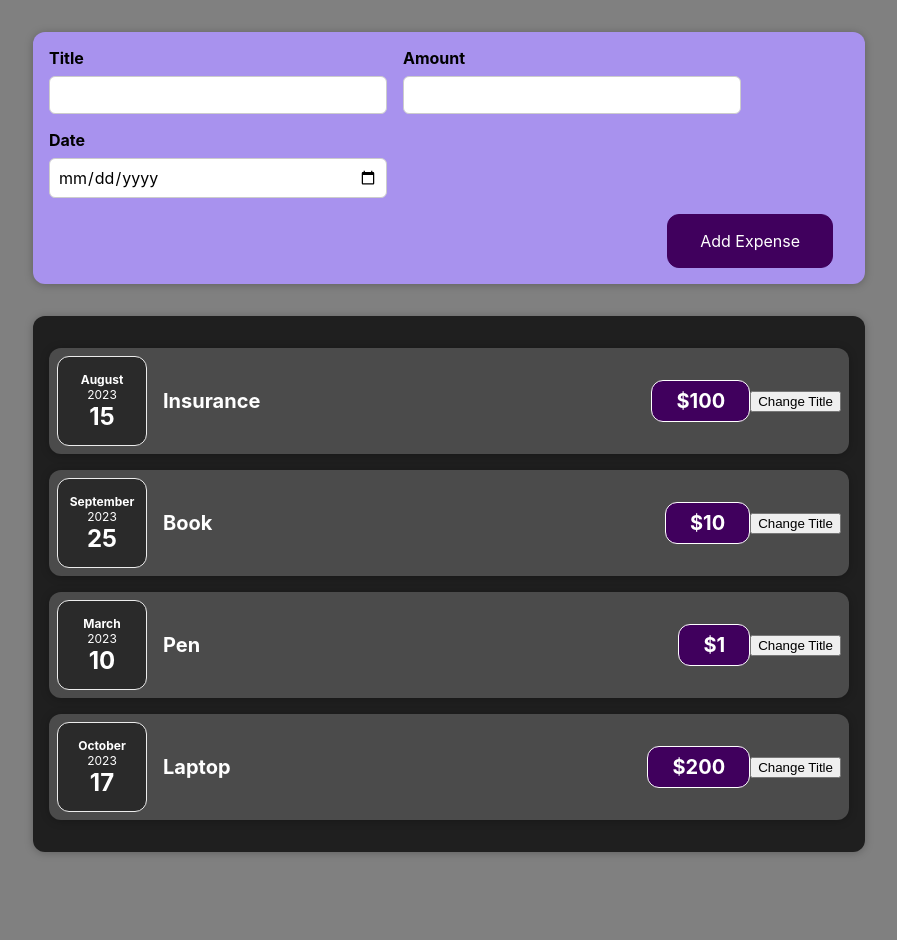
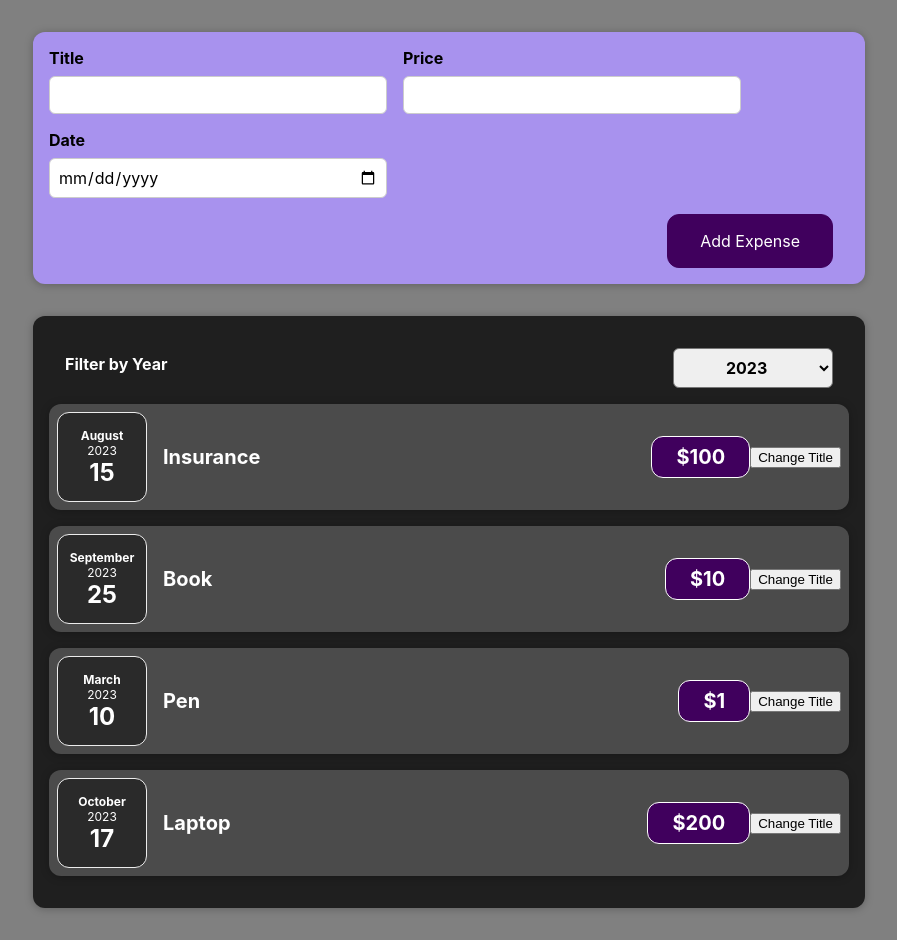
Before and after one commit to chinmaydeolekar/learning_react, a React (Create React App) app in the folder project-one/: page / in a window 1280 px wide. Shown: the whole page, without its empty margins (191-1088 px from the left). Before the commit the page ends 884 px from the top, so only its background shows below. Built offline with nearby package versions, Linux system fonts and the light colour scheme.

Commit message:
added required changes

```diff
--- a/project-one/src/App.js
+++ b/project-one/src/App.js
@@ -1,8 +1,7 @@
 import React, { useState } from "react";
 import Expenses from "./components/Expenses/Expenses";
-import NewExpense from "./components/NewExpenses/NewExpense";
+import NewExpense from "./components/NewExpense/NewExpense";
 
-const App = () => {
 const expenses = [
   { id: 1, title: "Insurance", date: new Date(2023, 7, 15), price: 100 },
   { id: 2, title: "Book", date: new Date(2023, 8, 25), price: 10 },
@@ -10,11 +9,15 @@ const App = () => {
   { id: 4, title: "Laptop", date: new Date(2023, 9, 17), price: 200 },
 ];
 
+const App = () => {
   const [ finalData, setExpenses ] = useState(expenses)
 
   const addExpenseHandler = (expense) => {
-    // console.log(expense);
     setExpenses((prevExpenses) => {
+      let length = prevExpenses.length+1;
+      expense.id = length++;
+      console.log(prevExpenses, "prevExpenses");
+      console.log(expense);
       return [...prevExpenses, expense]
     })
   };
--- a/project-one/src/components/Expenses/Expenses.js
+++ b/project-one/src/components/Expenses/Expenses.js
@@ -1,20 +1,39 @@
 import ExpenseItem from "./ExpenseItem";
 import "./Expenses.css";
 import Card from "../UI/Card";
+import React, { useState } from "react";
+import ExpensesFilter from "./ExpensesFilter";
 
 function Expenses(props) {
+  const [filteredYear, setFilteredYear] = useState("2023");
+
+  const changeFilterHandler = (selectedYear) => {
+    setFilteredYear(selectedYear);
+  };
+
+  const filteredExpenses = props.expenses.filter((expense) => {
+    return expense.date.getFullYear().toString() === filteredYear;
+  });
+
+  console.log(filteredExpenses, "filteredExpenses");
   return (
     <Card className="expenses">
-      {props.expenses.map((expense) => {
-        return (
+      <ExpensesFilter
+        selected={filteredYear}
+        onChangeFilter={changeFilterHandler}
+      />
+      {filteredExpenses.length > 0 ? (
+        filteredExpenses.map((expense) => (
           <ExpenseItem
             key={expense.id}
             title={expense.title}
             date={expense.date}
             price={expense.price}
           />
-        );
-      })}
+        ))
+      ) : (
+        <p>No expenses found for the selected year.</p>
+      )}
     </Card>
   );
 }
--- /dev/null
+++ b/project-one/src/components/Expenses/ExpensesFilter.css
@@ -0,0 +1,24 @@
+.expenses-filter {
+    color: white;
+    padding: 0 1rem;
+  }
+
+  .expenses-filter__control {
+    display: flex;
+    width: 100%;
+    align-items: center;
+    justify-content: space-between;
+    margin: 1rem 0;
+  }
+
+  .expenses-filter label {
+    font-weight: bold;
+    margin-bottom: 0.5rem;
+  }
+
+  .expenses-filter select {
+    font: inherit;
+    padding: 0.5rem 3rem;
+    font-weight: bold;
+    border-radius: 6px;
+  }
--- /dev/null
+++ b/project-one/src/components/Expenses/ExpensesFilter.js
@@ -0,0 +1,21 @@
+import React from "react";
+import "./ExpensesFilter.css";
+
+const ExpensesFilter = (props) => {
+    const dropdownChangeHandler = (event) => {
+        props.onChangeFilter(event.target.value)
+    }
+    return (
+        <div className="expenses-filter">
+            <div className="expenses-filter__control">
+                <label htmlFor="year-dropdown">Filter by Year</label>
+                <select value={props.selected} onChange={dropdownChangeHandler} id="year-dropdown">
+                    <option value="2023">2023</option>
+                    <option value="2024">2024</option>
+                    <option value="2025">2025</option>
+                </select>
+            </div>
+        </div>
+    )
+}
+export default ExpensesFilter;
--- a/project-one/src/components/NewExpenses/ExpenseForm.js
+++ b/project-one/src/components/NewExpense/ExpenseForm.js
@@ -59,7 +59,7 @@ const ExpenseForm = (props) => {
     event.preventDefault();
     const infoToUpdate = {
       title: enteredTitle,
-      amount: enteredAmount,
+      price: enteredAmount,
       date: new Date(enteredDate)
     }
     console.log(infoToUpdate)
@@ -77,7 +77,7 @@ const ExpenseForm = (props) => {
           <input type="text" value={enteredTitle} id="title" onChange={titleChangeHandler} />
         </div>
         <div className="new-expense__control">
-          <label htmlFor="amount">Amount</label>
+          <label htmlFor="price">Price</label>
           <input type="number" value={enteredAmount} id="amount" onChange={amountChangeHandler} />
         </div>
         <div className="new-expense__control">
```
Also changed, not shown: project-one/src/components/NewExpense/ExpenseForm.css (renamed from project-one/src/components/NewExpenses/ExpenseForm.css), project-one/src/components/NewExpense/NewExpense.css (renamed from project-one/src/components/NewExpenses/NewExpense.css), project-one/src/components/NewExpense/NewExpense.js (renamed from project-one/src/components/NewExpenses/NewExpense.js). Lines whose indentation alone changed are shown as unchanged.
